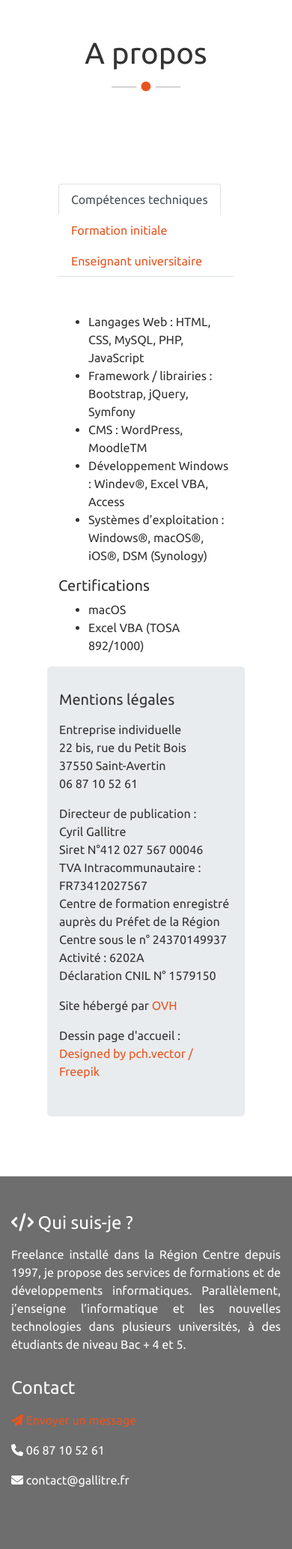
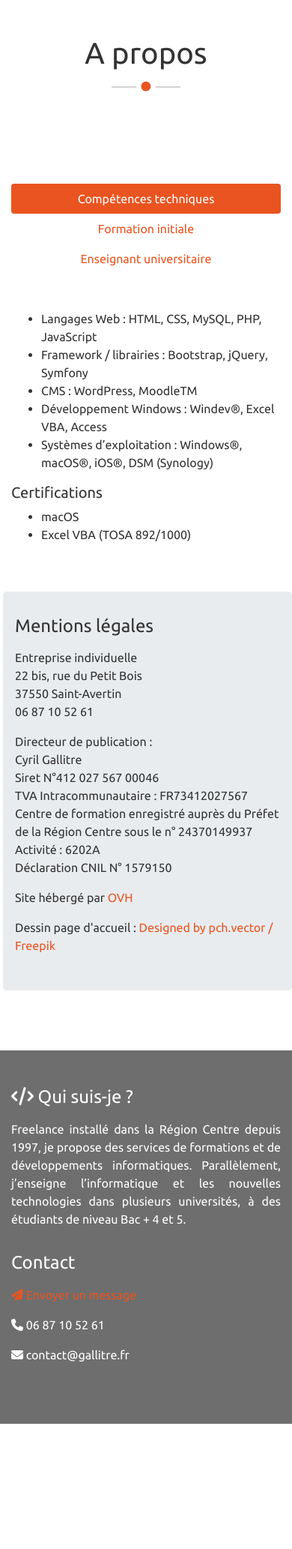
Before and after one commit to cgallitre/p5, a Symfony app: template templates/apropos.html.twig in a window 390 px wide. Shown: the part 56-2122 px from the top of the page at 75% size. After the commit the page ends 1955 px from the top, so only its background shows below. Run offline with Twig, Linux system fonts and the light colour scheme; the template is opened without the code that fills it, so the values that code supplies are empty; some libraries are stand-ins or nearby versions.

Commit message:
Bug Responsive Front et Back Client

```diff
--- a/src/Form/UploadFileType.php
+++ b/src/Form/UploadFileType.php
@@ -20,9 +20,9 @@ class UploadFileType extends AbstractType
                 'download_uri' => false,
                 'required' => false,
                 'attr' => [
-                   'placeholder' => 'Parcourir'
-                ],
-                'label' => 'Téléchargement'
+                   'placeholder' => 'Faire glisser un fichier ici',
+                   'label' => 'Parcourir'
+                ]
            ])
         ;
     }
--- a/templates/apropos.html.twig
+++ b/templates/apropos.html.twig
@@ -15,9 +15,9 @@ Formateur développeur à Tours (37)
             {% include 'partials/titlePage.html.twig' with {'titlePage' : 'A propos'} %}
         </div>
     </div>
-    <div class="row mx-5">
-        <div class="col-md-7 pt-5 mx-auto">
-            <ul class="nav nav-tabs">
+    <div class="row justify-content-center">
+        <div class="col-md-6 pt-5 mb-5">
+            <ul class="nav nav-pills nav-fill">
                 <li class="nav-item">
                     <a class="nav-link active" data-toggle="tab" href="#skills">Compétences techniques</a>
                 </li>
@@ -62,8 +62,8 @@ Formateur développeur à Tours (37)
                 </div>
             </div>
         </div>
-        <div class="col-md-3 jumbotron">
-            <h5 class="mb-3">Mentions légales</h5>
+        <div class="col-md-3 ml-1 jumbotron">
+            <h4 class="mb-3">Mentions légales</h4>
             <p class="mb-3">
                 Entreprise individuelle <br>
                 22 bis, rue du Petit Bois <br>
--- a/templates/home.html.twig
+++ b/templates/home.html.twig
@@ -126,7 +126,7 @@ Formateur développeur à Tours (37)
     <!-- End Portfolio -->
 
     <!-- Testimonials -->
-    <div class="row my-5 py-5 vw-100 vh-100" id="testimonial_homepage">
+    <div class="row my-5 py-5 vw-100" id="testimonial_homepage">
         <div class="col mx-auto">
             <div class="row">
                 <div class="col">
--- a/templates/message/index.html.twig
+++ b/templates/message/index.html.twig
@@ -10,7 +10,7 @@
         <a href="{{ path('message_new') }}" class="btn btn-primary"><i class='fas fa-plus-circle'></i> Ajouter un message</a>
     </p>
 
-    <div class="row ml-3">
+    <div class="row">
 
         {# Filtre #}
         <div class="col-md-3 js-filter-form">
--- a/templates/message/new.html.twig
+++ b/templates/message/new.html.twig
@@ -49,7 +49,7 @@
 <div class="form-group" id="block_{{ id }}">
     <div class="row">
         {# <div class="col-5">{{ form_widget(form.fileName) }}</div> #}
-        <div class="col-11">{{ form_widget(form.uploadFile) }}</div>
+        <div class="col-10">{{ form_widget(form.uploadFile) }}</div>
         <div class="col-1"><button type="button" data-action="delete" data-target="#block_{{ id }}"
                 class="btn btn-primary"><i class="fas fa-trash"></i></button></div>
     </div>
--- a/templates/partials/header.html.twig
+++ b/templates/partials/header.html.twig
@@ -88,7 +88,7 @@
             </div>
             <div class="modal-body">
                 <form name="contact" method="POST" action="{{ path('contact_index') }}"
-                    class="bg-light p-3 m-5 rounded">
+                    class="bg-light p-3 mt-5 rounded container-fluid">
                     <div class="form-group">
                         <input type="text" id="contact_name" name="contact[name]" required="required"
                             class="form-control" placeholder="Indiquer votre nom">
@@ -125,15 +125,13 @@
                 </button>
             </div>
             <div class="modal-body">
-                <div class="bg-light p-3 m-5 rounded">
+                <div class="bg-light p-3 mt-5 rounded container-fluid">
                     <form action="{{ path('account_login') }}" method="post">
                         <div class="form-group mt-3">
-                            {# <label for="email">Email</label> #}
                             <input type="text" name="_username" id="email" class="form-control"
                                 placeholder="Saisir votre email" required>
                         </div>
                         <div class="form-group">
-                            {# <label for="password">Mot de passe</label> #}
                             <input type="password" name="_password" id="password" class="form-control"
                                 placeholder="Saisir votre mot de passe" required>
                         </div>
--- a/templates/portfolio/_form.html.twig
+++ b/templates/portfolio/_form.html.twig
@@ -1,7 +1,8 @@
-<a href="{{ path ('portfolio_index') }}" class="btn btn-{% if not idSource %}primary{% else %}secondary{% endif%}">Toutes</a>
+
+<a href="{{ path ('portfolio_index') }}" class="btn btn-{% if  not idSource %}primary{% else %}secondary{% endif %} my-1">Toutes</a>
 
 {% for category in categories %}
 
-    <a href="{{ path('portfolio_filter', {id : category.id}) }}" class="btn btn-{% if category.id == idSource %}primary{% else %}secondary{% endif %}">{{ category.title }}</a>
+    <a href="{{ path('portfolio_filter', {id : category.id}) }}" class="btn btn-{% if  category.id == idSource %}primary{% else %}secondary{% endif %} my-1">{{ category.title }}</a>
 
 {% endfor %}
--- a/templates/training/_form.html.twig
+++ b/templates/training/_form.html.twig
@@ -1,8 +1,8 @@
 <a href="{{ path ('training_index') }}"
-    class="btn btn-{% if not idSource %}primary{% else %}secondary{% endif%}">Toutes</a>
+    class="btn btn-{% if not idSource %}primary{% else %}secondary{% endif%} my-1">Toutes</a>
 
 {% for theme in themes %}
 <a href="{{ path('training_filter', {id : theme.id}) }}"
-    class="btn btn-{% if theme.id == idSource %}primary{% else %}secondary{% endif %}">{{ theme.title }}
+    class="btn btn-{% if theme.id == idSource %}primary{% else %}secondary{% endif %} my-1">{{ theme.title }}
 </a>
 {% endfor %}
```
Also changed, not shown: templates/portfolio/index.html.twig (+7 -4 lines), templates/training/index.html.twig (+5 -3 lines), public/upload/ecran-150-5ed0c969a80ca040740230.jpg (added), public/upload/ecran-150-5ed0d086b5ddf234042202.jpg (added), public/upload/ecran-150-5ed0d0b1dd611508514403.jpg (added).
